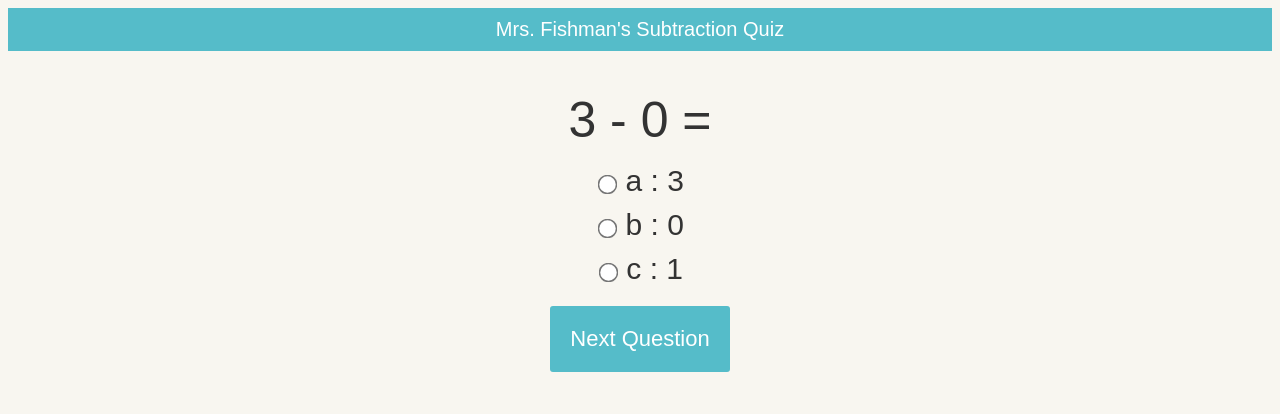
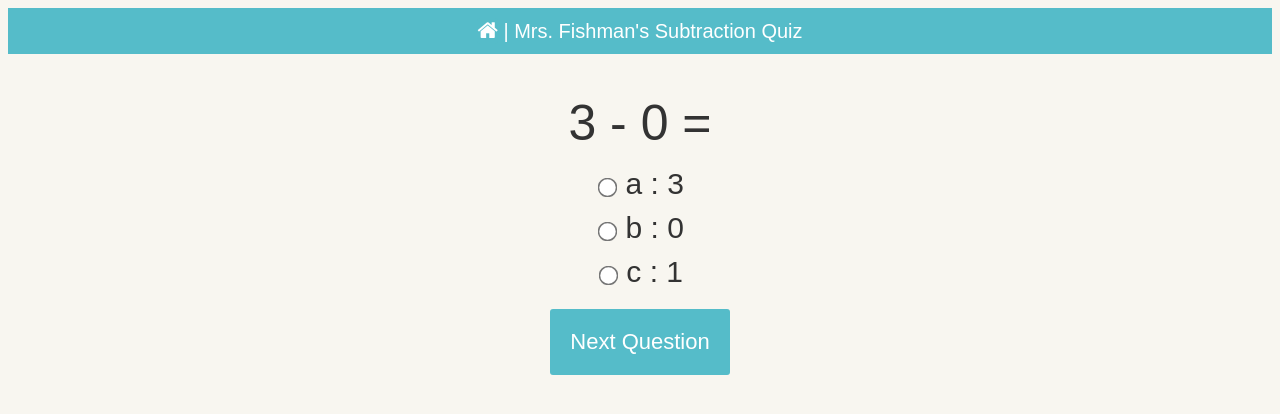
Before and after one commit to aaronekdahl/kinder-math, a plain HTML site: page subtraction.html in a window 1280 px wide. Drawn offline with Linux system fonts and the light colour scheme.

Commit message:
added home button

```diff
--- a/main.css
+++ b/main.css
@@ -60,6 +60,12 @@ button:hover {
   background-color: #38a;
 }
 
+.btn {
+  padding: 0;
+  margin-top: 0px;
+  margin-bottom: 0px;
+}
+
 .slide {
   position: absolute;
   left: 0px;
@@ -87,5 +93,5 @@ input[type="radio"] {
 
 .home-page {
   font-size: 22px;
-  font-weight: 400;
+  font-weight: 300;
 }
--- a/subtraction.html
+++ b/subtraction.html
@@ -3,11 +3,20 @@
   <head>
     <meta charset="utf-8" />
     <link rel="stylesheet" href="main.css" />
+    <link
+      rel="stylesheet"
+      href="https://cdnjs.cloudflare.com/ajax/libs/font-awesome/4.7.0/css/font-awesome.min.css"
+    />
     <title>Kindergarten Math Homework</title>
   </head>
   <body>
     <div class="wrapper">
-      <h1>Mrs. Fishman's Subtraction Quiz</h1>
+      <h1>
+        <a href="index.html"
+          ><button class="btn"><i class="fa fa-home"></i></button
+        ></a>
+        | Mrs. Fishman's Subtraction Quiz
+      </h1>
       <div class="quiz-container">
         <div id="quiz"></div>
       </div>
```
Also changed, not shown: addition.html (+10 -1 lines).
